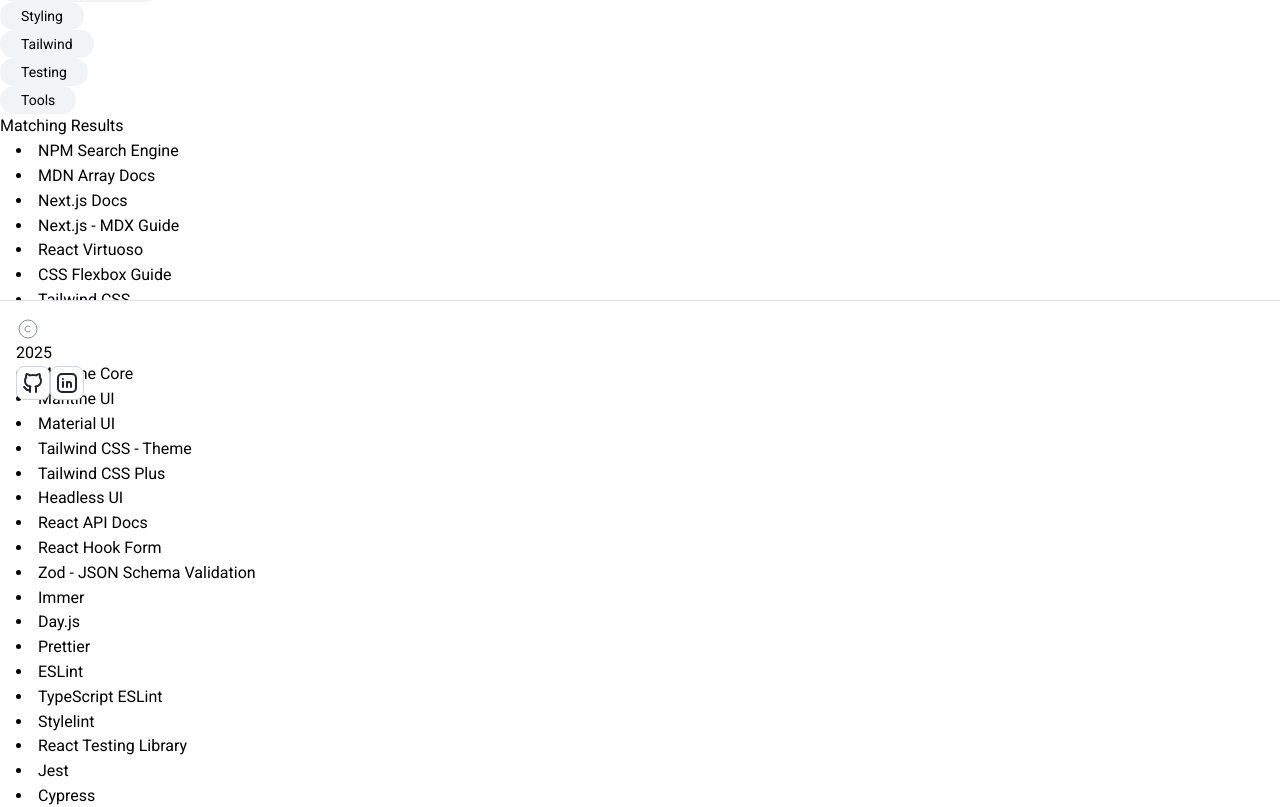
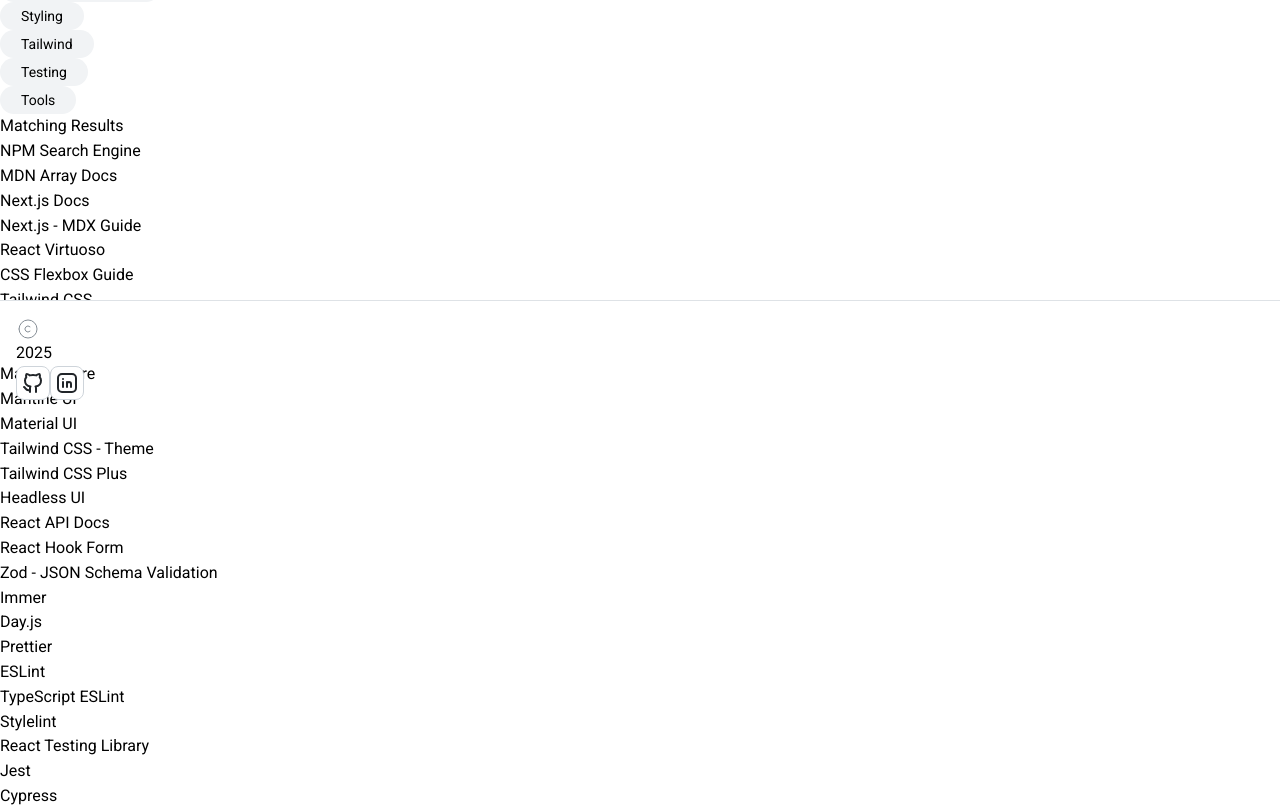
Before and after one commit to bryyytl/profile-website, a Next.js app: page /resources in a window 1280 px wide. Shown: the part 440-1247 px from the top of the page. Built offline with nearby package versions, Linux system fonts and the light colour scheme.

Commit message:
Replacing resource list List mantine component

```diff
--- a/src/components/resources/resource-collection/index.tsx
+++ b/src/components/resources/resource-collection/index.tsx
@@ -1,19 +1,18 @@
 import { resourceCollectionList } from "@/constants/resourceFilterCollection";
 import { useResourceFilterContext } from "@/contexts/resource-filter";
-import { List } from "@mantine/core";
 import Link from "next/link";
 import type { ReactElement } from "react";
 
 const ResourceCollection = (): ReactElement => {
   const { filterValue } = useResourceFilterContext();
   return (
-    <List listStyleType="disc" withPadding>
+    <ul className="px-4 list-inside list-disc">
       {resourceCollectionList
         .filter(
           (item) => filterValue === null || item.metatags.includes(filterValue),
         )
         .map(({ href, description }) => (
-          <List.Item key={description}>
+          <li key={description}>
             <Link
               className="text-[var(--mantine-color-anchor)] hover:underline"
               href={href}
@@ -21,9 +20,9 @@
             >
               {description}
             </Link>
-          </List.Item>
+          </li>
         ))}
-    </List>
+    </ul>
   );
 };
 
```
